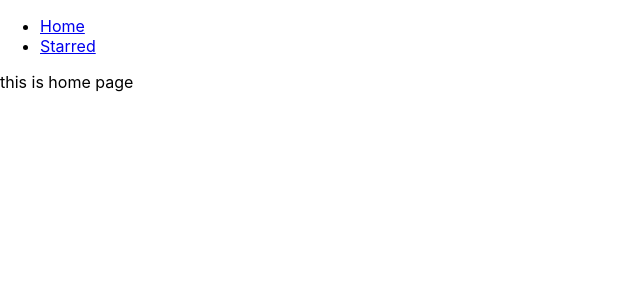
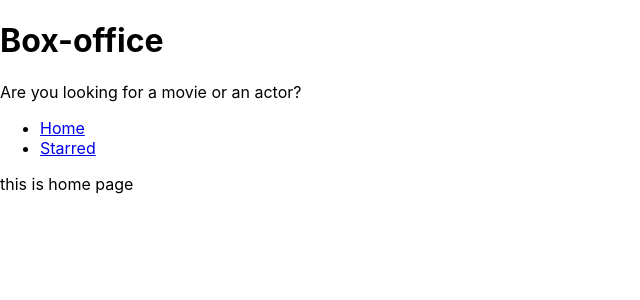
Before and after one commit to Chirag550/Box-office, a React (Create React App) app: page / in a window 1280 px wide. Shown: the top 300 px of the page, without its empty margins (0-640 px from the left). Built offline with nearby package versions, Linux system fonts and the light colour scheme.

Commit message:
add title main pagelayout

```diff
--- a/src/App.js
+++ b/src/App.js
@@ -1,13 +1,11 @@
 import React from 'react';
 import { Switch, Route } from 'react-router-dom';
-import Navs from './components/Navs';
 import Home from './pages/Home'
 import Starred from './pages/Starred'
 
 function App() {
   return (
-    <div>
-      <Navs />
+
     <Switch>
       <Route exact path="/">
        <Home />
@@ -23,7 +21,7 @@
         </div>
       </Route>
     </Switch>
-    </div>
+
   );
 }
 
--- /dev/null
+++ b/src/components/MainPageLayout.js
@@ -0,0 +1,17 @@
+import React from 'react'
+import Navs from './Navs';
+import Title from './Title'
+
+const MainPageLayout = ({children}) => {
+    return (
+        <div>
+            <Title title ="Box-office"
+            subtitle =" Are you looking for a movie or an actor?"/>
+            <Navs />
+
+            {children}
+        </div>
+    );
+}
+
+export default MainPageLayout
--- /dev/null
+++ b/src/components/Title.js
@@ -0,0 +1,12 @@
+import React from 'react'
+
+const Title = ({title,subtitle}) => {
+    return (
+        <div>
+           <h1>{title}</h1>
+           <p>{subtitle}</p>
+        </div>
+    )
+}
+
+export default Title
--- a/src/pages/Home.js
+++ b/src/pages/Home.js
@@ -1,10 +1,11 @@
 import React from 'react'
+import MainPageLayout from '../components/MainPageLayout'
 
 const Home = () => {
     return (
-        <div>
+        <MainPageLayout>
           this is home page
-        </div>
+        </MainPageLayout>
     )
 }
 
--- a/src/pages/Starred.js
+++ b/src/pages/Starred.js
@@ -1,10 +1,11 @@
 import React from 'react'
+import MainPageLayout from '../components/MainPageLayout'
 
 const Starred = () => {
     return (
-        <div>
+        <MainPageLayout>
            this is starred
-        </div>
+        </MainPageLayout>
     )
 }
 
```
